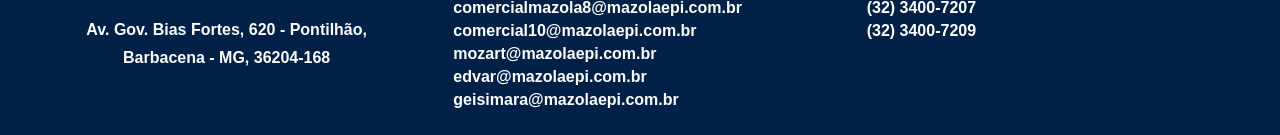
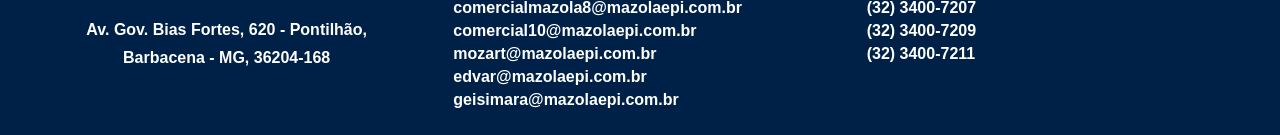
Before and after one commit to RuanAlmeidaTSI/mazolaepi, a plain HTML site: page bainha_para_serra_de_poda.html in a window 1280 px wide. Shown: the part 1620-1755 px from the top of the page. Drawn offline with nearby package versions, Linux system fonts and the light colour scheme.

Commit message:
Update bainha_para_serra_de_poda.html

```diff
--- a/bainha_para_serra_de_poda.html
+++ b/bainha_para_serra_de_poda.html
@@ -131,6 +131,7 @@
                 <li>(32) 3400-7206</li>
                 <li>(32) 3400-7207</li>
                 <li>(32) 3400-7209</li>
+		    <li>(32) 3400-7211</li>
             </ul>
         </div>
     </footer>
```
